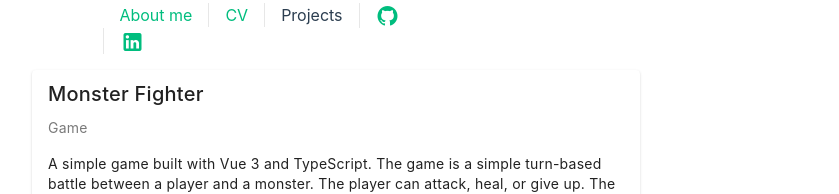
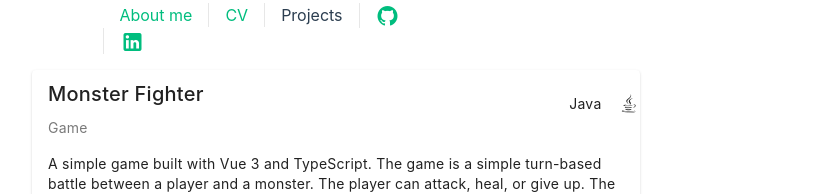
Before and after one commit to dan-kiwi/dan-kiwi.github.io, a Vue app: page /projects in a window 1280 px wide. Shown: the part 414-608 px from the top of the page, without its empty margins (0-839 px from the left). Built offline with nearby package versions, Linux system fonts and the light colour scheme.

Commit message:
Added programming languages to project card

```diff
--- a/src/components/ProjectCard.vue
+++ b/src/components/ProjectCard.vue
@@ -7,6 +7,23 @@ const props = defineProps<{
   internalLink: string;
   externalLink: string;
 }>();
+
+const programmingLogo = () => {
+  switch (props.programmingLanguage) {
+    case "Vue":
+      return "mdi-vuejs";
+    case "TypeScript":
+      return "mdi-language-typescript";
+    case "JavaScript":
+      return "mdi-language-javascript";
+    case "C":
+      return "mdi-language-c";
+    case "Python":
+      return "mdi-language-python";
+    case "Java":
+      return "mdi-language-java";
+  }
+};
 
 type ProgramingLanguage =
   | "Vue"
@@ -19,8 +36,16 @@ type ProgramingLanguage =
 
 <template>
   <v-card>
-    <v-card-title>{{ props.title }}</v-card-title>
-    <v-card-subtitle>{{ props.subtitle }}</v-card-subtitle>
+    <div class="header">
+      <div class="titles">
+        <v-card-title>{{ props.title }}</v-card-title>
+        <v-card-subtitle>{{ props.subtitle }}</v-card-subtitle>
+      </div>
+      <div class="programming-language">
+        <v-card-text>{{ props.programmingLanguage }}</v-card-text>
+        <v-icon :icon="programmingLogo()" />
+      </div>
+    </div>
     <v-card-text>
       <p>
         {{ props.text }}
@@ -32,3 +57,19 @@ type ProgramingLanguage =
     </v-card-actions>
   </v-card>
 </template>
+
+<style scoped>
+.header {
+  display: flex;
+  flex-direction: row;
+  justify-content: space-between;
+  align-items: center;
+}
+
+.programming-language {
+  display: flex;
+  flex-direction: row;
+  justify-content: space-between;
+  align-items: center;
+}
+</style>
```
